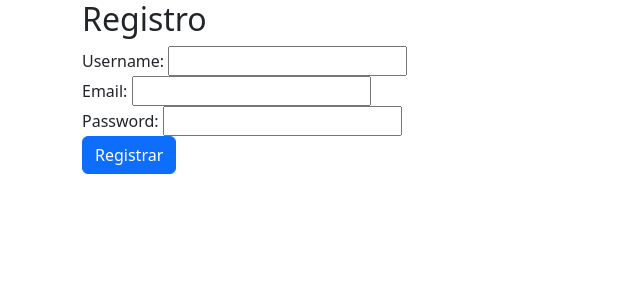
After one commit to vianconi/Mi_Tienda, a Django app: page /usuarios/registro/ in a window 1280 px wide. The commit adds this page. Shown: the top 300 px of the page, without its empty margins (0-640 px from the left). Run offline with Django 5.2, Linux system fonts and the light colour scheme.

Commit message:
second commit

```diff
--- /dev/null
+++ b/core/forms.py
@@ -0,0 +1,6 @@
+from django import forms
+
+class RegisterForm(forms.Form):
+    username = forms.CharField(required=True, min_length=4, max_length=50)
+    email = forms.EmailField(required=True)
+    password = forms.CharField(required=True)
--- a/core/settings.py
+++ b/core/settings.py
@@ -94,7 +94,7 @@ AUTH_PASSWORD_VALIDATORS = [
 
 LANGUAGE_CODE = 'en-us'
 
-TIME_ZONE = 'UTC'
+TIME_ZONE = 'America/Asuncion'
 
 USE_I18N = True
 
--- a/core/urls.py
+++ b/core/urls.py
@@ -9,4 +9,6 @@ urlpatterns = [
     path('', views.index, name='index'),
     path('admin/', admin.site.urls),
     path('usuarios/login/', views.login_view, name='login'),
+    path('usuarios/logout/', views.logout_view, name='logout'),
+    path('usuarios/registro/', views.register, name='register'),
 ]
--- a/core/views.py
+++ b/core/views.py
@@ -1,5 +1,8 @@
-from django.shortcuts import render
-from django.contrib.auth import authenticate, login
+from django.shortcuts import redirect, render
+from django.contrib.auth import authenticate, login, logout
+from django.contrib import messages
+
+from .forms import RegisterForm
 
 def index(request):
     return render(request, 'index.html', {
@@ -22,10 +25,24 @@ def login_view(request):
 
         if user:
             login(request, user)
-            print('autenticado')
+            messages.success(request, 'Bienvenido {}'.format(user.username))
+            return redirect('index')
         else:
-            print('error')
+            messages.error(request, 'Usuario o contraseña invalido')
 
     return render(request, 'users/login.html', {
 
     })
+
+
+def logout_view(request):
+    logout(request)
+    messages.success(request, 'Sesion cerrada con exito')
+    return redirect('login')
+
+
+def register(request):
+    form = RegisterForm
+    return render(request, 'users/register.html', {
+        'form': form
+    })
--- /dev/null
+++ b/templates/users/register.html
@@ -0,0 +1,24 @@
+<!DOCTYPE html>
+<html lang="en">
+<head>
+    <meta charset="UTF-8">
+    <meta name="viewport" content="width=device-width, initial-scale=1.0">
+    <title>Registro</title>
+    <link href="https://cdn.jsdelivr.net/npm/bootstrap@5.3.3/dist/css/bootstrap.min.css" rel="stylesheet" integrity="sha384-QWTKZyjpPEjISv5WaRU9OFeRpok6YctnYmDr5pNlyT2bRjXh0JMhjY6hW+ALEwIH" crossorigin="anonymous">
+</head>
+<body>
+    <div class="container">
+        <div class="row">
+            <div class="col">
+                <h2>Registro</h2>
+                <!-- Formulario -->
+                <form method="post">
+                    {% csrf_token %}
+                    {{ form }}
+                    <button type="submit" class="btn btn-primary">Registrar</button>
+                </form>
+            </div>
+        </div>
+    </div>
+</body>
+</html>
```
Also changed, not shown: templates/index.html (+8 -0 lines), templates/users/login.html (+9 -1 lines).
